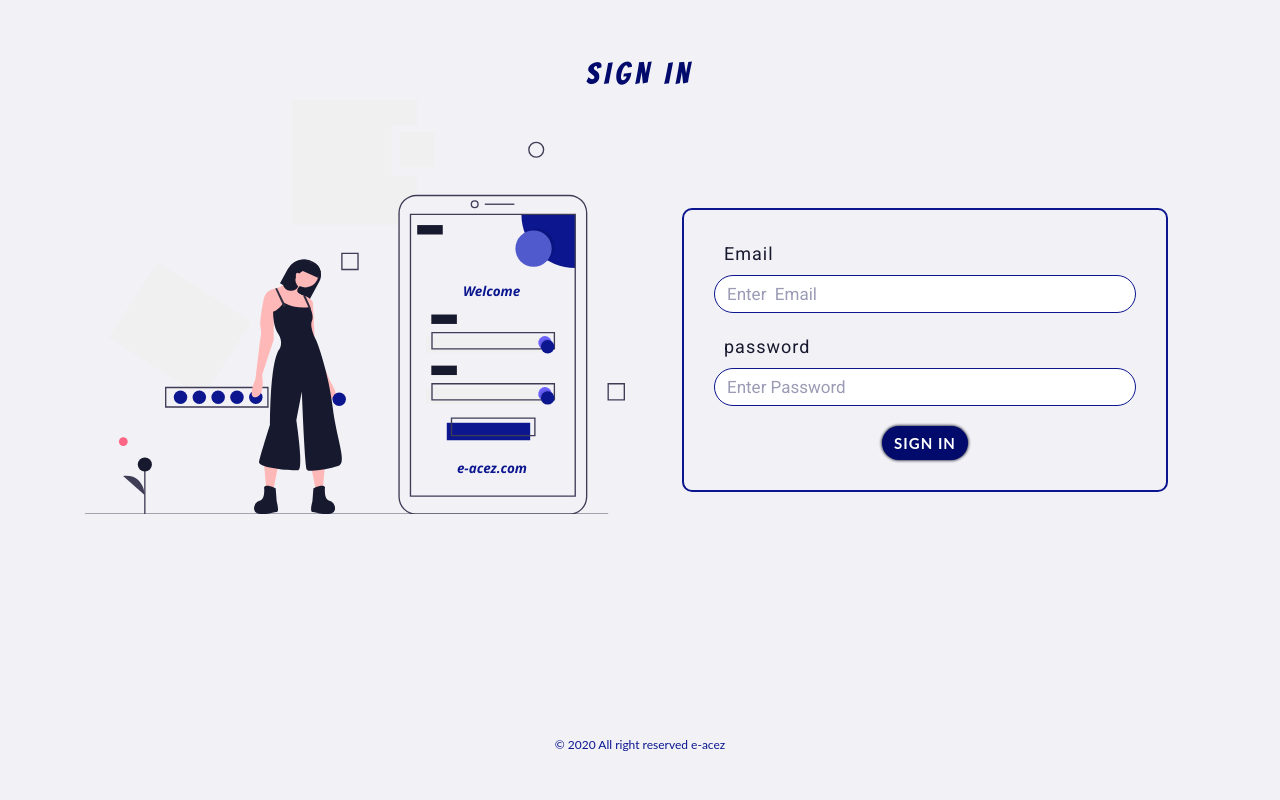
After one commit to Jos33y/e-acez-website, a PHP site: page /sign-in.html in a window 1280 px wide. The commit adds this page. Run offline with PHP 8.4, Linux system fonts and the light colour scheme; some libraries are stand-ins or nearby versions.

Commit message:
remodified the sign in page

```diff
--- a/register.html
+++ b/register.html
@@ -332,7 +332,7 @@
                             <tr>
                                 <td colspan="2" class="text-center">
                                     <button class="btn btn-md btn-success" type="submit" onclick="payWithPaystack()">
-                                        Register</button>
+                                        Sign up</button>
                                 </td>
                             </tr>
 
--- /dev/null
+++ b/sign-in.html
@@ -0,0 +1,320 @@
+<!DOCTYPE html>
+<html lang="en">
+
+<head>
+  <title>Sign in to Dashboard </title>
+  <meta charset="utf-8">
+  <meta name="viewport" content="width=device-width, initial-scale=1.0">
+  <link rel="stylesheet" href="https://maxcdn.bootstrapcdn.com/bootstrap/4.3.1/css/bootstrap.min.css">
+  <script src="https://ajax.googleapis.com/ajax/libs/jquery/3.4.1/jquery.min.js"></script>
+  <script src="https://cdnjs.cloudflare.com/ajax/libs/popper.js/1.14.7/umd/popper.min.js"></script>
+  <script src="https://maxcdn.bootstrapcdn.com/bootstrap/4.3.1/js/bootstrap.min.js"></script>
+  <script src="https://kit.fontawesome.com/eedc5762fd.js"></script>
+  <link rel="stylesheet" href="styles/eacez.css">
+
+</head>
+
+<body>
+
+  <div class="container">
+    <div class="row">
+      <div class="col-md-12">
+        <h3 class="sign-in-head"> sign in</h3>
+      </div>
+
+      <div class="col-md-6 sign-in-svg">
+        <svg xmlns="http://www.w3.org/2000/svg" width="803" height="617" viewBox="0 0 803 617">
+          <defs>
+            <style>
+              .cls-1 {
+                fill: #f0f0f0;
+              }
+
+              .cls-2 {
+                fill: #3f3d56;
+              }
+
+              .cls-11,
+              .cls-3 {
+                fill: #0b168f;
+              }
+
+              .cls-4 {
+                opacity: 0.1;
+              }
+
+              .cls-5 {
+                fill: #505acc;
+              }
+
+              .cls-6 {
+                fill: #17192e;
+              }
+
+              .cls-7 {
+                fill: #6c63ff;
+              }
+
+              .cls-8 {
+                fill: #ffb8b8;
+              }
+
+              .cls-9 {
+                fill: #2f2e41;
+              }
+
+              .cls-10 {
+                fill: #ff6584;
+              }
+
+              .cls-11 {
+                font-size: 20px;
+                font-family: SegoeUI-BoldItalic, Segoe UI;
+                font-weight: 700;
+                font-style: italic;
+              }
+            </style>
+          </defs>
+          <g id="loginsvg" transform="translate(119 -24)">
+            <g id="Group_1" data-name="Group 1" transform="translate(-119 24)">
+              <path id="Path_1" data-name="Path 1" class="cls-1"
+                d="M184.9,427l62.171-97.769L107.835,240.694l-71.9,113.075L151.1,427Z" />
+              <path id="Path_2" data-name="Path 2" class="cls-2" d="M471.5,599h-154V568h154Zm-152-2h150V570h-150Z"
+                transform="translate(-198.5 -141.5)" />
+              <circle id="Ellipse_1" data-name="Ellipse 1" class="cls-3" cx="10" cy="10" r="10"
+                transform="translate(244 432)" />
+              <circle id="Ellipse_2" data-name="Ellipse 2" class="cls-3" cx="10" cy="10" r="10"
+                transform="translate(216 432)" />
+              <circle id="Ellipse_3" data-name="Ellipse 3" class="cls-3" cx="10" cy="10" r="10"
+                transform="translate(188 432)" />
+              <circle id="Ellipse_4" data-name="Ellipse 4" class="cls-3" cx="10" cy="10" r="10"
+                transform="translate(160 432)" />
+              <circle id="Ellipse_5" data-name="Ellipse 5" class="cls-3" cx="10" cy="10" r="10"
+                transform="translate(132 432)" />
+              <path id="Path_3" data-name="Path 3" class="cls-1"
+                d="M654.5,254.5v-76h38v-37h-186v186h159V309.314A25.814,25.814,0,0,1,691.314,283.5H692.5v-29Z"
+                transform="translate(-198.5 -141.5)" />
+              <rect id="Rectangle_1" data-name="Rectangle 1" class="cls-3" width="124" height="26"
+                transform="translate(538 480)" />
+              <rect id="Rectangle_2" data-name="Rectangle 2" class="cls-1" width="182" height="24"
+                transform="translate(507 352)" />
+              <rect id="Rectangle_3" data-name="Rectangle 3" class="cls-2" width="778" height="2"
+                transform="translate(0 615)" />
+              <path id="Path_4" data-name="Path 4" class="cls-2"
+                d="M918.686,758.5H691.314A26.845,26.845,0,0,1,664.5,731.686V309.314A26.845,26.845,0,0,1,691.314,282.5H918.685A26.845,26.845,0,0,1,945.5,309.314V731.685A26.845,26.845,0,0,1,918.686,758.5Zm-227.371-474A24.843,24.843,0,0,0,666.5,309.314V731.685A24.843,24.843,0,0,0,691.314,756.5H918.685A24.843,24.843,0,0,0,943.5,731.686V309.314A24.843,24.843,0,0,0,918.686,284.5Z"
+                transform="translate(-198.5 -141.5)" />
+              <path id="Path_5" data-name="Path 5" class="cls-2"
+                d="M778,302.5a6,6,0,1,1,6-6A6,6,0,0,1,778,302.5Zm0-10a4,4,0,1,0,4,4A4,4,0,0,0,778,292.5Z"
+                transform="translate(-198.5 -141.5)" />
+              <rect id="Rectangle_4" data-name="Rectangle 4" class="cls-2" width="44" height="2"
+                transform="translate(594.5 154)" />
+              <path id="Path_6" data-name="Path 6" class="cls-3" d="M927.5,311.5v80a80,80,0,0,1-80-80Z"
+                transform="translate(-198.5 -141.5)" />
+              <path id="Path_7" data-name="Path 7" class="cls-2" d="M928.5,731.5h-247v-421h247Zm-245-2h243v-417h-243Z"
+                transform="translate(-198.5 -141.5)" />
+              <circle id="Ellipse_6" data-name="Ellipse 6" class="cls-4" cx="27" cy="27" r="27"
+                transform="translate(644 191)" />
+              <circle id="Ellipse_7" data-name="Ellipse 7" class="cls-5" cx="27" cy="27" r="27"
+                transform="translate(640 194)" />
+              <rect id="Rectangle_5" data-name="Rectangle 5" class="cls-6" width="38" height="14"
+                transform="translate(494 186)" />
+              <rect id="Rectangle_6" data-name="Rectangle 6" class="cls-6" width="38" height="14"
+                transform="translate(515 319)" />
+              <path id="Path_8" data-name="Path 8" class="cls-2" d="M897.5,512.5h-184v-26h184Zm-182-2h180v-22h-180Z"
+                transform="translate(-198.5 -141.5)" />
+              <rect id="Rectangle_7" data-name="Rectangle 7" class="cls-1" width="182" height="24"
+                transform="translate(507 428)" />
+              <rect id="Rectangle_8" data-name="Rectangle 8" class="cls-6" width="38" height="14"
+                transform="translate(515 395)" />
+              <path id="Path_9" data-name="Path 9" class="cls-2" d="M897.5,588.5h-184v-26h184Zm-182-2h180v-22h-180Z"
+                transform="translate(-198.5 -141.5)" />
+              <path id="Path_10" data-name="Path 10" class="cls-2" d="M868.5,641.5h-126v-28h126Zm-124-2h122v-24h-122Z"
+                transform="translate(-198.5 -141.5)" />
+              <path id="Path_11" data-name="Path 11" class="cls-7"
+                d="M892.5,502.5a10,10,0,0,1-17.71,6.37l-.01-.01a10,10,0,1,1,17.43-8.73.01.01,0,0,0,.01.01A10.225,10.225,0,0,1,892.5,502.5Z"
+                transform="translate(-198.5 -141.5)" />
+              <path id="Path_12" data-name="Path 12" class="cls-4"
+                d="M892.5,502.5a10,10,0,0,1-17.71,6.37l-.01-.01a10.224,10.224,0,0,1-.28-2.36,10,10,0,0,1,17.71-6.37.01.01,0,0,0,0,.007.01.01,0,0,0,.007,0,10.224,10.224,0,0,1,.28,2.36Z"
+                transform="translate(-198.5 -141.5)" />
+              <circle id="Ellipse_8" data-name="Ellipse 8" class="cls-3" cx="10" cy="10" r="10"
+                transform="translate(678 357)" />
+              <path id="Path_13" data-name="Path 13" class="cls-7"
+                d="M892.5,578.5a10,10,0,0,1-17.71,6.37l-.01-.01a10,10,0,1,1,17.43-8.73.01.01,0,0,0,.01.01,10.225,10.225,0,0,1,.28,2.36Z"
+                transform="translate(-198.5 -141.5)" />
+              <path id="Path_14" data-name="Path 14" class="cls-4"
+                d="M892.5,578.5a10,10,0,0,1-17.71,6.37l-.01-.01a10.225,10.225,0,0,1-.28-2.36,10,10,0,0,1,17.71-6.37.01.01,0,0,0,.01.01,10.225,10.225,0,0,1,.28,2.36Z"
+                transform="translate(-198.5 -141.5)" />
+              <circle id="Ellipse_9" data-name="Ellipse 9" class="cls-3" cx="10" cy="10" r="10"
+                transform="translate(678 433)" />
+              <rect id="Rectangle_9" data-name="Rectangle 9" class="cls-1" width="52" height="52"
+                transform="translate(468 48)" />
+              <path id="Path_15" data-name="Path 15" class="cls-2"
+                d="M869.5,227.5a12,12,0,1,1,12-12A12,12,0,0,1,869.5,227.5Zm0-22a10,10,0,1,0,10,10,10,10,0,0,0-10-10Z"
+                transform="translate(-198.5 -141.5)" />
+              <path id="Path_16" data-name="Path 16" class="cls-2" d="M605.5,394.5h-26v-26h26Zm-24-2h22v-22h-22Z"
+                transform="translate(-198.5 -141.5)" />
+              <path id="Path_17" data-name="Path 17" class="cls-2" d="M1001.5,588.5h-26v-26h26Zm-24-2h22v-22h-22Z"
+                transform="translate(-198.5 -141.5)" />
+              <path id="Path_18" data-name="Path 18" class="cls-6"
+                d="M488.5,414.166l4.462,2.4,15.182,8.182,24.51,13.206,14.284-26.5a21.525,21.525,0,0,0-8.744-29.189,28.59,28.59,0,0,0-33.381,4.529l-.007.007a28.621,28.621,0,0,0-5.375,7.075Z"
+                transform="translate(-198.5 -141.5)" />
+              <path id="Path_19" data-name="Path 19" class="cls-8"
+                d="M356.9,542.937l-2.994,32.939-11.23,1.5-7.486-37.431Z" />
+              <path id="Path_20" data-name="Path 20" class="cls-6"
+                d="M538.182,718.873s14.224-7.486,17.219-1.5c0,0-2.246,17.967,6.738,20.213s12.727,17.967,0,19.464-20.962-2.995-25.453-2.995,0-15.721,0-15.721Z"
+                transform="translate(-198.5 -141.5)" />
+              <path id="Path_21" data-name="Path 21" class="cls-8"
+                d="M266.316,542.937l2.995,32.939,11.229,1.5,7.486-37.431Z" />
+              <path id="Path_22" data-name="Path 22" class="cls-6"
+                d="M482.034,718.873s-14.224-7.486-17.219-1.5c0,0,2.246,17.967-6.738,20.213s-12.727,17.967,0,19.464,20.962-2.994,25.454-2.994,0-15.721,0-15.721Z"
+                transform="translate(-198.5 -141.5)" />
+              <circle id="Ellipse_10" data-name="Ellipse 10" class="cls-8" cx="19.464" cy="19.464" r="19.464"
+                transform="translate(308.24 239.742)" />
+              <path id="Path_23" data-name="Path 23" class="cls-8"
+                d="M464.067,438.886l15.722,24.705,18.716-1.5L529.2,464.34s2.9-5.794,5.263-11.432a44.29,44.29,0,0,0,2.972-8.781c.749-5.24-9.732-10.481-9.732-10.481s-.412-.075-1.1-.24c-.913-.217-2.321-.576-3.863-1.1-3.481-1.183-7.666-3.189-8.512-6.146-1.5-5.24,9.732-12.727,9.732-12.727l-13.475-12.727s-11.971,16.627-26.509,20.415a23.151,23.151,0,0,1-2.56.524l-.127.022C465.565,423.914,464.067,438.886,464.067,438.886Z"
+                transform="translate(-198.5 -141.5)" />
+              <path id="Path_24" data-name="Path 24" class="cls-8"
+                d="M472.3,432.149l-8.235,6.738s-6.738,32.191-4.492,41.175-.749,17.219-.749,18.716-6.738,57.644-6.738,57.644-13.475,29.945.749,26.951,8.984-32.94,8.984-32.94l17.219-52.4V453.859Z"
+                transform="translate(-198.5 -141.5)" />
+              <path id="Path_25" data-name="Path 25" class="cls-8"
+                d="M531.444,438.138l5.989,4.492,2.995,62.885,22.459,53.9s16.47,26.2,5.989,26.951-17.218-26.951-17.218-26.951L531.444,507.76,528.449,457.6Z"
+                transform="translate(-198.5 -141.5)" />
+              <path id="Path_26" data-name="Path 26" class="cls-6"
+                d="M494.013,442.629s14.973,10.481,38.929,6.738c0,0,6.738,13.475,2.995,20.962s4.492,25.453,5.989,27.7,18.716,48.661,24.7,98.819,22.459,84.6,8.235,89.087-43.42,9.732-46.415,5.24-7.486-116.038-7.486-116.038l-8.235,42.672s11.229,72.617,2.995,74.114-59.89-2.995-58.393-11.978S473.8,623.8,473.8,623.8s-.749-94.327,14.224-112.294c0,0,5.989-9.732-2.246-22.459s-7.486-32.94-7.486-32.94S484.28,456.105,494.013,442.629Z"
+                transform="translate(-198.5 -141.5)" />
+              <path id="Path_27" data-name="Path 27" class="cls-9"
+                d="M282.913,280.145l12.6,27.722,2.994-1.5-13.034-26.749Z" />
+              <path id="Path_28" data-name="Path 28" class="cls-9"
+                d="M522.737,432.306l9.455,20.8,2.268-.2-.771-3.541L526.6,433.406C525.687,433.189,524.28,432.83,522.737,432.306Z"
+                transform="translate(-198.5 -141.5)" />
+              <path id="Path_29" data-name="Path 29" class="cls-6"
+                d="M492.964,416.57a12.323,12.323,0,0,0,22.609,2.2c-9.47-12.382-1.348-20.161,14.037-26.045a12.312,12.312,0,0,0-1.325-13.655,28.687,28.687,0,0,0-23.47,7.726l-.007.007-10.929,20.272a12.263,12.263,0,0,0-.914,9.493Z"
+                transform="translate(-198.5 -141.5)" />
+              <ellipse id="Ellipse_11" data-name="Ellipse 11" class="cls-8" cx="2.62" cy="4.492" rx="2.62" ry="4.492"
+                transform="translate(313.48 256.96)" />
+              <path id="Path_30" data-name="Path 30" class="cls-6"
+                d="M522.408,395.623l22.5,10.2,4.125-9.1a21.563,21.563,0,0,0-4.342-9.081l-15.489-7.015Z"
+                transform="translate(-198.5 -141.5)" />
+              <circle id="Ellipse_12" data-name="Ellipse 12" class="cls-3" cx="10" cy="10" r="10"
+                transform="translate(368 435)" />
+              <circle id="Ellipse_13" data-name="Ellipse 13" class="cls-10" cx="6.535" cy="6.535" r="6.535"
+                transform="translate(50.421 501.376)" />
+              <rect id="Rectangle_10" data-name="Rectangle 10" class="cls-2" width="2" height="74.411"
+                transform="translate(87.975 541.973)" />
+              <circle id="Ellipse_14" data-name="Ellipse 14" class="cls-6" cx="10.523" cy="10.523" r="10.523"
+                transform="translate(78.452 531.449)" />
+              <path id="Path_31" data-name="Path 31" class="cls-2" d="M287.475,729.334s-1.5-32.332-32.32-28.574"
+                transform="translate(-198.5 -141.5)" />
+            </g>
+            <text id="Welcome" class="cls-11" transform="translate(443 316)">
+              <tspan x="0" y="0">Welcome</tspan>
+            </text>
+            <text id="e-acez.com" class="cls-11" transform="translate(434 579)">
+              <tspan x="0" y="0">e-acez.com</tspan>
+            </text>
+          </g>
+        </svg>
+
+
+      </div>
+      <div class="col-md-6">
+        <form method="post" class="sign-in">
+          <table>
+            <tbody>
+              <tr>
+
+                <label for="email">Email</label>
+                <input type="email" name="email" id="email" placeholder="Enter  Email" class="form-control"
+                  maxlength="150" required>
+
+              </tr>
+              <tr>
+
+                <label for="password">password</label>
+                <input type="password" name="password" id="password" placeholder="Enter Password" class="form-control"
+                  maxlength="20" required>
+
+              </tr>
+              <tr>
+                <div class="col-md-12 text-center">
+                  <button class="btn btn-md btn-primary">Sign IN</button>
+                </div>
+              </tr>
+            </tbody>
+          </table>
+        </form>
+
+      </div>
+      <div class="col-md-12">
+        <p class="footer">&copy 2020 All right reserved e-acez</p>
+      </div>
+    </div>
+  </div>
+</body>
+
+</html>
+<!--
+<?php
+
+    if(isset($_POST['sign-in'])){
+
+$user_email = $_POST['email'];
+
+$password = $_POST['password'];
+
+$select_user = "select * from user_db where email='$user_email' AND password = '$password'";
+
+$run_user = mysqli_query($con, $select_user);
+
+$p_ip = getRealIpUser();
+
+$check_user = mysqli_num_rows($run_user);
+
+$select_user_info = "select * from user_db where email='$user_email'";
+
+$run_info = mysqli_query($con, $select_user_info);
+
+$row = mysqli_fetch_array($run_info);
+
+    $user_id = $row['user_id'];
+
+    $first_name = $row['first_name'];
+
+    $last_name = $row['last_name'];
+
+	$customer_email = $row['email'];
+
+  $get_dashboard = "select  * from dashboard_db where user_id = '$user_id'";
+
+  $run_dashboard = mysqli_query($con, $get_dashboard);
+
+  $row = mysqli_fetch_array($run_dashboard);
+
+      $dash_link = $row['dashboard'];
+
+
+
+if($check_user==false){
+
+    echo "<script>alert('Your email or password is wrong')</script>";
+
+    exit();
+
+}
+if($check_user==true){
+
+  $_SESSION['user_id'] = $user_id;
+  $_SESSION['email'] = $customer_email;
+  $_SESSION['firstname'] = $first_name;
+  $_SESSION['lastname'] = $last_name;
+
+
+  echo "<script>window.open('$dash_link?user_id=$user_id' , '_self')</script>";
+
+
+}
+
+}
+
+?>
+-->
--- a/styles/eacez.css
+++ b/styles/eacez.css
@@ -1,6 +1,4 @@
-@import url('https://fonts.googleapis.com/css?family=Lato|Open+Sans|PT+Sans|PT+Serif|PT+Serif+Caption|Roboto|Roboto+Mono&display=swap');
-@import url('https://fonts.googleapis.com/css?family=Acme|Courgette|Noto+Sans+KR|Nunito+Sans&display=swap');
-
+@import url('https://fonts.googleapis.com/css2?family=Bangers&family=Roboto&display=swap');
 body {
     height: 100%;
     width: 100%;
@@ -12,10 +10,11 @@ body {
     overflow-x: hidden;
 }
 
-.page-container{
+.page-container {
     margin-left: 10px;
     margin-right: 10px;
 }
+
 .register {
     border: 2px solid #f77f44;
     padding: 30px;
@@ -27,16 +26,18 @@ body {
     line-height: 10px;
 }
 
-label {
+.register label {
     color: rgb(90, 86, 86);
     font-weight: 550;
     letter-spacing: 1px;
     font-size: 15px;
+    font-family: 'Roboto', sans-serif;
 }
 
 .register input::placeholder {
     color: rgb(155, 155, 182);
     font-size: 14px;
+    font-family: 'Roboto', sans-serif;
 }
 
 .register #plan {
@@ -61,12 +62,100 @@ label {
     letter-spacing: 1px;
     border: 0px solid green;
     border-radius: 20px;
+    text-transform: uppercase;
     -webkit-box-shadow: 0px 0px 3px 0.5px rgba(23, 25, 46, 1);
     -moz-box-shadow: 0px 0px 3px 0.5px rgba(23, 25, 46, 1);
     box-shadow: 0px 0px 3px 0.5px rgba(23, 25, 46, 1);
 }
 
-.register-svg svg{
+.register-svg svg {
     width: 100%;
     height: 100%;
 }
+
+
+/** SIGN IN STYLES **/
+.sign-in-head {
+    margin-top: 5%;
+    color: #020b6b;
+    text-align: center;
+    font-size: 30px;
+    text-transform: uppercase;
+    font-family: 'Bangers', cursive;
+    letter-spacing: 5px;
+}
+
+.sign-in {
+    margin-top: 20%;
+    margin-left: 5%;
+    margin-right: 5%;
+    border: 2px solid #0b168f;
+    padding: 30px;
+    border-radius: 10px;
+}
+
+.sign-in label {
+    margin-left: 10px;
+    color: #17192e;
+    font-weight: 550;
+    letter-spacing: 1px;
+    font-size: 18px;
+    font-family: 'Roboto', sans-serif;
+}
+
+.sign-in input::placeholder {
+    color: rgb(155, 155, 182);
+    font-size: 17px;
+    font-family: 'Roboto', sans-serif;
+}
+
+.sign-in input {
+    border: 1px solid #0b168f;
+    border-radius: 20px;
+    margin-bottom: 20px;
+
+}
+
+.sign-in .btn {
+    font-size: 15px;
+    font-weight: 700;
+    letter-spacing: 1px;
+    text-transform: uppercase;
+    background-color: #020b6b;
+    border: 0px solid #010424;
+    border-radius: 20px;
+    -webkit-box-shadow: 0px 0px 3px 0.5px rgba(23, 25, 46, 1);
+    -moz-box-shadow: 0px 0px 3px 0.5px rgba(23, 25, 46, 1);
+    box-shadow: 0px 0px 3px 0.5px rgba(23, 25, 46, 1);
+}
+
+.sign-in-svg svg {
+    width: 100%;
+    height: 100%;
+}
+
+.footer {
+    margin-top: 20%;
+    text-align: center;
+    font-size: 12px;
+    color: #0b168f;
+}
+
+@media (max-width: 767.98px) {
+    .sign-in-head{
+        font-size: 20px;
+    }
+
+    .sign-in label {
+
+        font-size: 15px;
+    }
+
+    .sign-in input::placeholder {
+        font-size: 14px;
+
+    }
+    .sign-in .btn{
+        font-size: 14px;
+    }
+  }
```
Also changed, not shown: sign-in.php (deleted, +0 -129 lines), images/loginsvg.svg (added).
